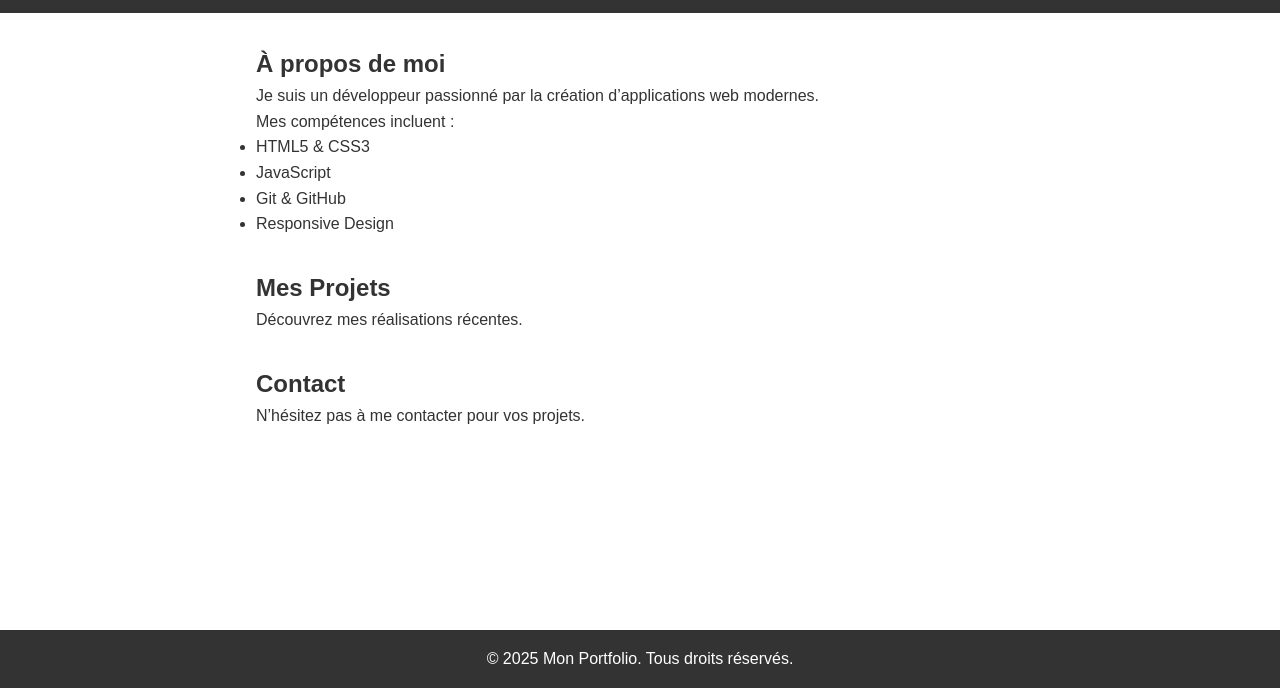
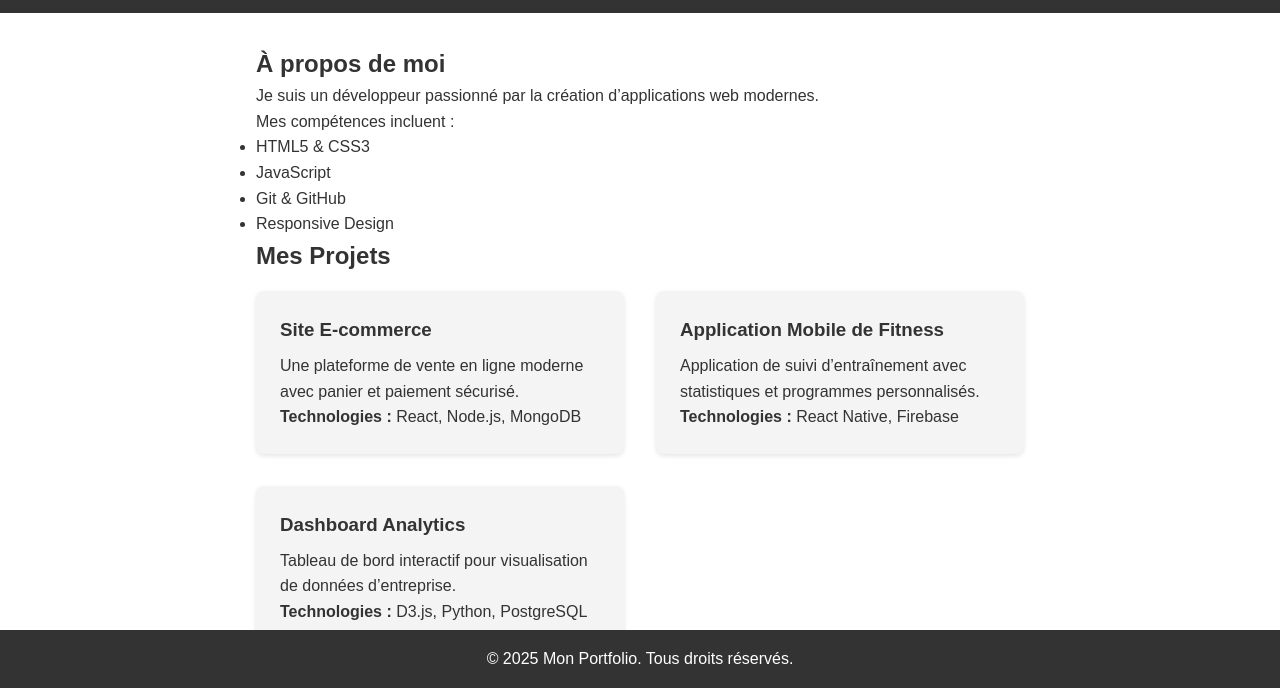
Before and after one commit to Amethnb2218/mon-portfolio, a plain HTML site: page index.html in a window 1280 px wide. Shown: the part 112-800 px from the top of the page. Drawn offline with Linux system fonts and the light colour scheme.

Commit message:
Ajoute une grille de projets avec trois exemples

```diff
--- a/index.html
+++ b/index.html
@@ -28,14 +28,28 @@ d’applications web modernes.</p>
 <li>Git & GitHub</li>
 <li>Responsive Design</li>
 </ul>
-</section>
 <section id="projects">
 <h2>Mes Projets</h2>
-<p>Découvrez mes réalisations récentes.</p>
-</section>
-<section id="contact">
-<h2>Contact</h2>
-<p>N’hésitez pas à me contacter pour vos projets.</p>
+<div class="projects-grid">
+<article class="project-card">
+<h3>Site E-commerce</h3>
+<p>Une plateforme de vente en ligne moderne avec panier
+et paiement sécurisé.</p>
+<p><strong>Technologies :</strong> React, Node.js, MongoDB</p>
+</article>
+<article class="project-card">
+<h3>Application Mobile de Fitness</h3>
+<p>Application de suivi d’entraînement avec statistiques
+et programmes personnalisés.</p>
+<p><strong>Technologies :</strong> React Native, Firebase</p>
+</article>
+<article class="project-card">
+<h3>Dashboard Analytics</h3>
+<p>Tableau de bord interactif pour visualisation
+de données d’entreprise.</p>
+<p><strong>Technologies :</strong> D3.js, Python, PostgreSQL</p>
+</article>
+</div>
 </section>
 </main>
 <footer>
--- a/styles.css
+++ b/styles.css
@@ -47,3 +47,25 @@ position: fixed;
 bottom: 0;
 width: 100%;
 }
+/* Styles pour la grille de projets */
+.projects-grid {
+display: grid;
+grid-template-columns: repeat(auto-fit, minmax(300px, 1fr));
+gap: 2rem;
+margin-top: 1rem;
+}
+.project-card {
+background-color: #f4f4f4;
+padding: 1.5rem;
+border-radius: 8px;
+box-shadow: 0 2px 5px rgba(0,0,0,0.1);
+transition: transform 0.3s ease;
+}
+.project-card:hover {
+transform: translateY(-5px);
+box-shadow: 0 5px 15px rgba(0,0,0,0.2);
+}
+.project-card h3 {
+color: #333;
+margin-bottom: 0.5rem;
+}
```
